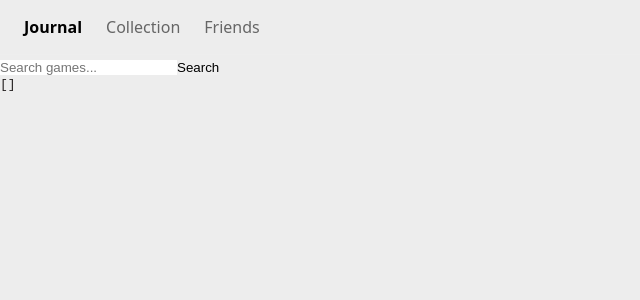
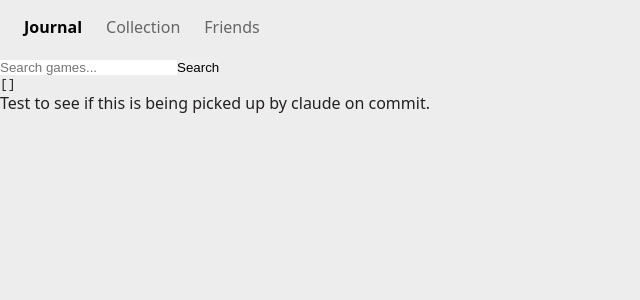
Before and after one commit to ReactionJackson/gaming-journal, a Next.js app: page /journal in a window 1280 px wide. Shown: the top 300 px of the page, without its empty margins (0-640 px from the left). Built offline with nearby package versions, Linux system fonts and the light colour scheme.

Commit message:
testing claude tracking

```diff
--- a/src/app/journal/page.jsx
+++ b/src/app/journal/page.jsx
@@ -21,6 +21,7 @@ export default function JournalPage() {
       />
       <button onClick={handleSearch}>Search</button>
       <pre>{JSON.stringify(results, null, 2)}</pre>
+      Test to see if this is being picked up by claude on commit.
     </div>
   );
 }
```
